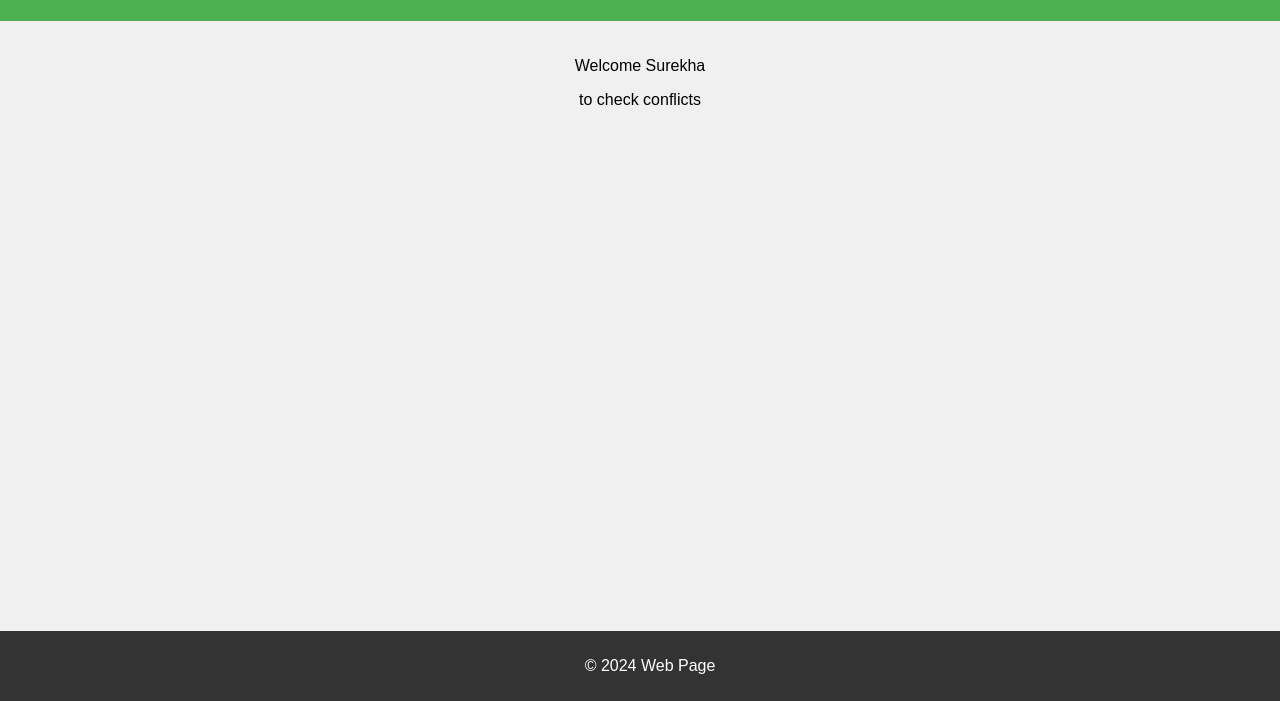
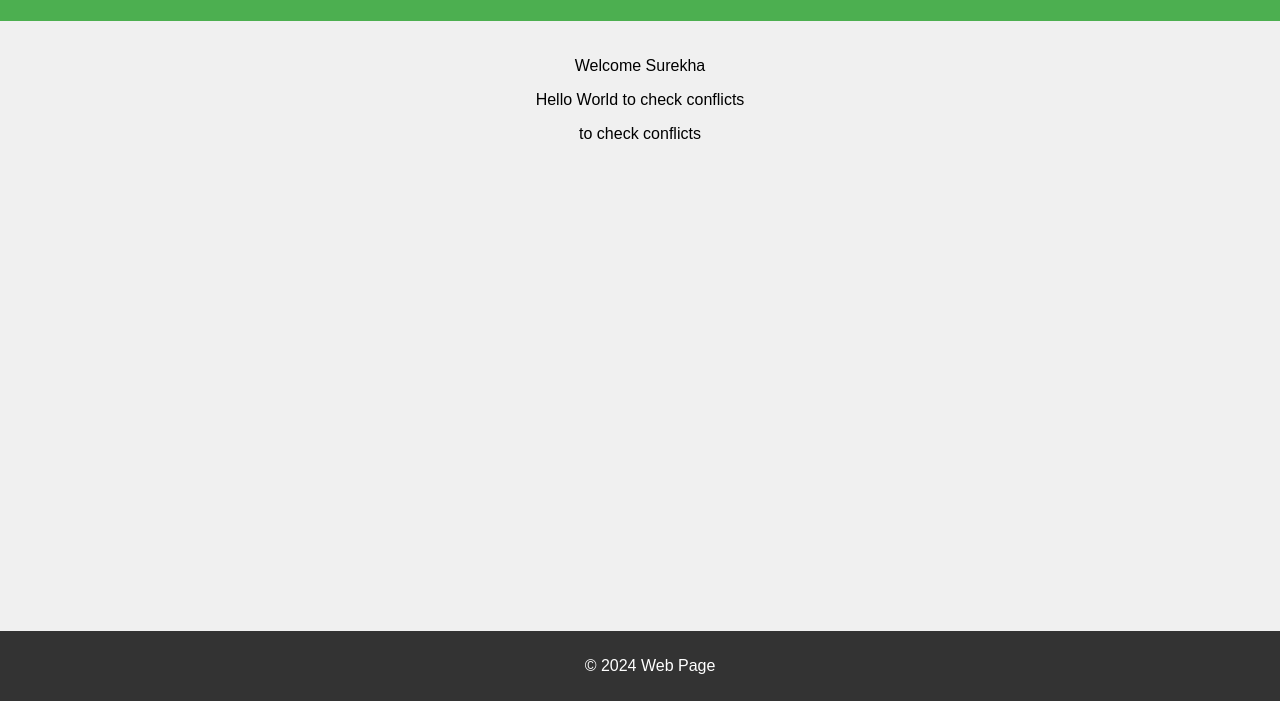
Before and after one commit to surekhachikku/SampleRepo, a plain HTML site: page index.html in a window 1280 px wide. Shown: the part 99-800 px from the top of the page. Drawn offline with Linux system fonts and the light colour scheme.

Commit message:
Update index.html

```diff
--- a/index.html
+++ b/index.html
@@ -13,6 +13,7 @@
 
     <main>
         <p>Welcome Surekha</p>
+        <p>Hello World to check conflicts</p>
         <p>to check conflicts</p>
     </main>
 
```
